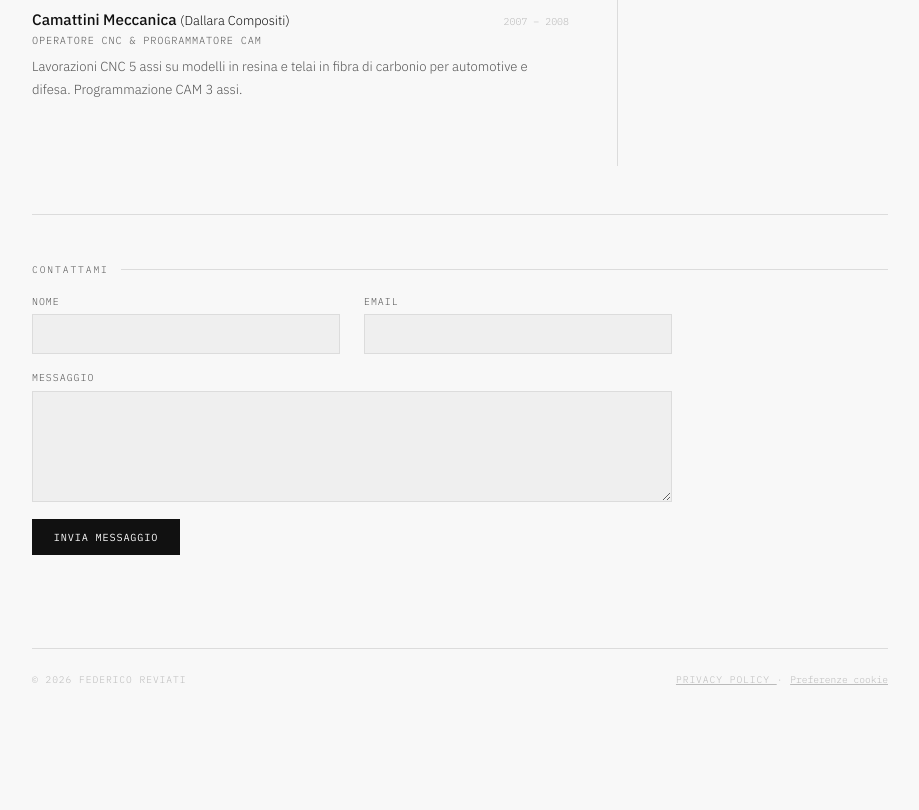
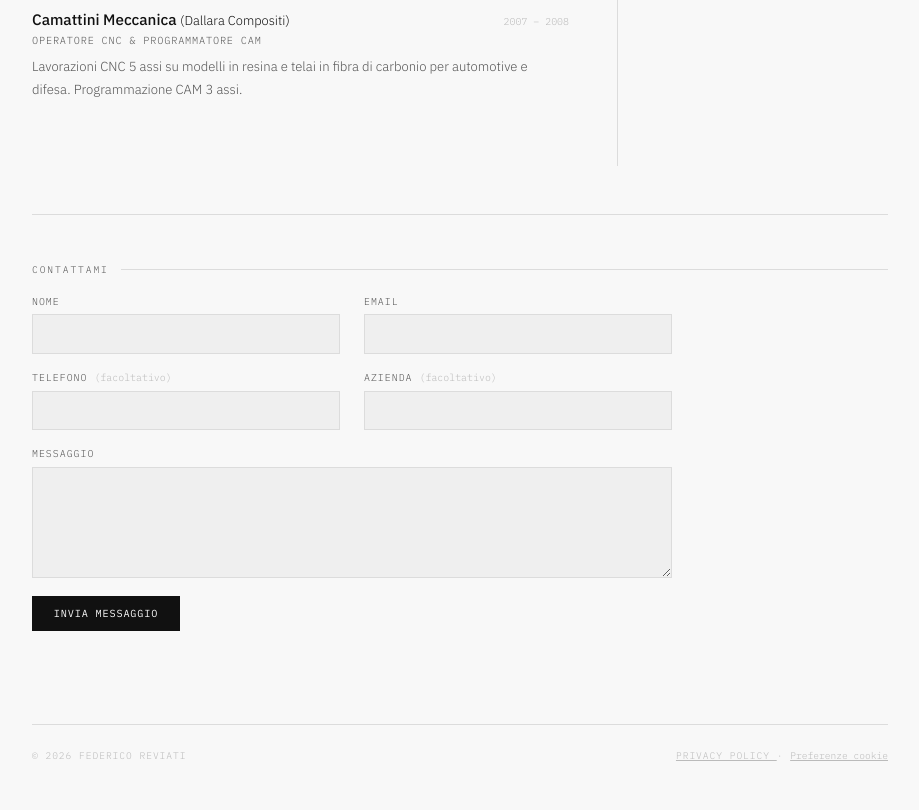
Before and after one commit to Revio88/Revio88.github.io, a plain HTML site: page index.html in a window 1280 px wide. Shown: the part 1688-2498 px from the top of the page, without its empty margins (180-1099 px from the left). Before the commit the page ends 2422 px from the top, so only its background shows below. Drawn offline with Linux system fonts and the light colour scheme.

Commit message:
aggiunto telefono e azienda nel form

```diff
--- a/index.html
+++ b/index.html
@@ -603,6 +603,12 @@
       color: var(--ink-3);
     }
 
+    .form-optional {
+      text-transform: none;
+      letter-spacing: 0;
+      color: var(--ink-4);
+    }
+
     .form-input, .form-textarea {
       font-family: 'IBM Plex Sans', sans-serif;
       font-size: 0.85rem;
@@ -1003,6 +1009,19 @@
         </div>
       </div>
 
+      <div class="form-row">
+        <div class="form-group">
+          <label class="form-label i" data-l="it" for="cf-phone">Telefono <span class="form-optional">(facoltativo)</span></label>
+          <label class="form-label i" data-l="en" style="display:none" for="cf-phone">Phone <span class="form-optional">(optional)</span></label>
+          <input type="tel" id="cf-phone" name="phone" class="form-input">
+        </div>
+        <div class="form-group">
+          <label class="form-label i" data-l="it" for="cf-company">Azienda <span class="form-optional">(facoltativo)</span></label>
+          <label class="form-label i" data-l="en" style="display:none" for="cf-company">Company <span class="form-optional">(optional)</span></label>
+          <input type="text" id="cf-company" name="company" class="form-input">
+        </div>
+      </div>
+
       <div class="form-group">
         <label class="form-label i" data-l="it" for="cf-message">Messaggio</label>
         <label class="form-label i" data-l="en" style="display:none" for="cf-message">Message</label>
```
